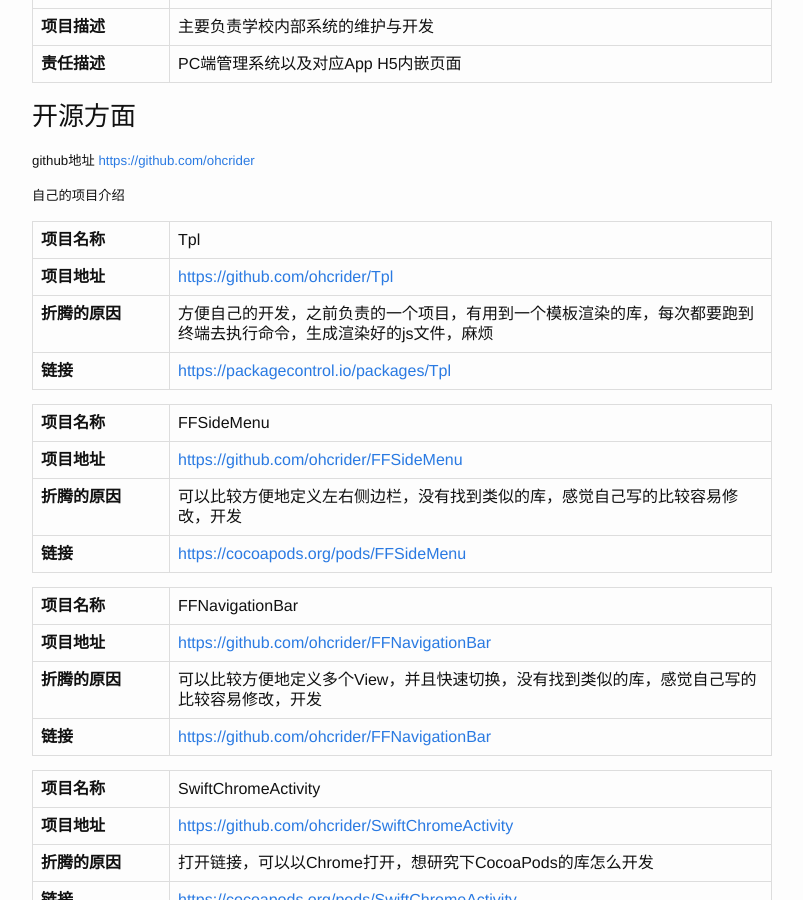
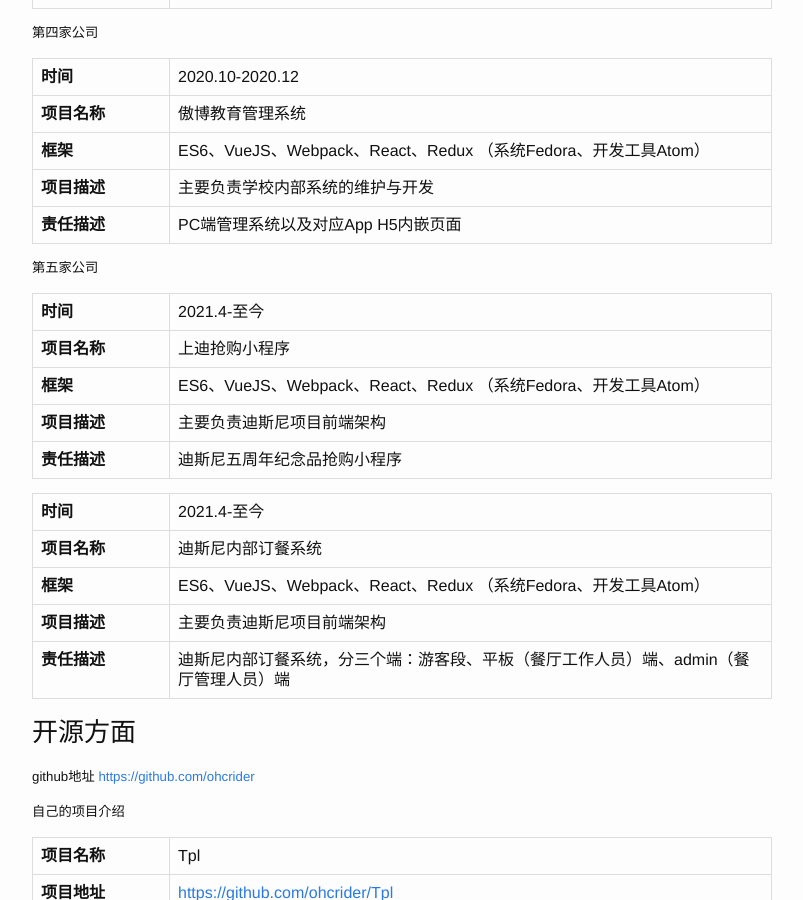
Before and after one commit to ohcrider/ohcrider.github.io, a Jekyll site: the page built from resume.md, in a window 1280 px wide and 900 px high, scrolled down 4827 px. Shown: the whole window, without its empty margins (238-1041 px from the left). Built offline with Jekyll 4.4.1, drawn with Linux system fonts in a browser that asks for light colours; some of the changed text lies outside the part shown.

Commit message:
Update resume.md

```diff
--- a/resume.md
+++ b/resume.md
@@ -52,6 +52,12 @@
 时间 | 2020.10-2020.12
 公司名称 | 厦门傲博教育有限公司（前端）
 工作内容 | 学校内部OA系统开发与维护
+
+##### 第五段工作经历
+
+时间 | 2021.4-至今
+公司名称 | 软通动力有限公司（前端）
+工作内容 | 迪斯尼项目组前端负责人，负责前端开发架构以及带前端团队
 
 ### 管理经验
 
@@ -155,6 +161,21 @@
 项目描述 | 主要负责学校内部系统的维护与开发
 责任描述 | PC端管理系统以及对应App H5内嵌页面
 
+
+##### 第五家公司
+
+时间 | 2021.4-至今
+项目名称 | 上迪抢购小程序
+框架 | ES6、VueJS、Webpack、React、Redux （系统Fedora、开发工具Atom）
+项目描述 | 主要负责迪斯尼项目前端架构
+责任描述 | 迪斯尼五周年纪念品抢购小程序
+
+时间 | 2021.4-至今
+项目名称 | 迪斯尼内部订餐系统
+框架 | ES6、VueJS、Webpack、React、Redux （系统Fedora、开发工具Atom）
+项目描述 | 主要负责迪斯尼项目前端架构
+责任描述 | 迪斯尼内部订餐系统，分三个端：游客段、平板（餐厅工作人员）端、admin（餐厅管理人员）端
+
 ### 开源方面
 
 ##### github地址 [https://github.com/ohcrider](https://github.com/ohcrider)
```
